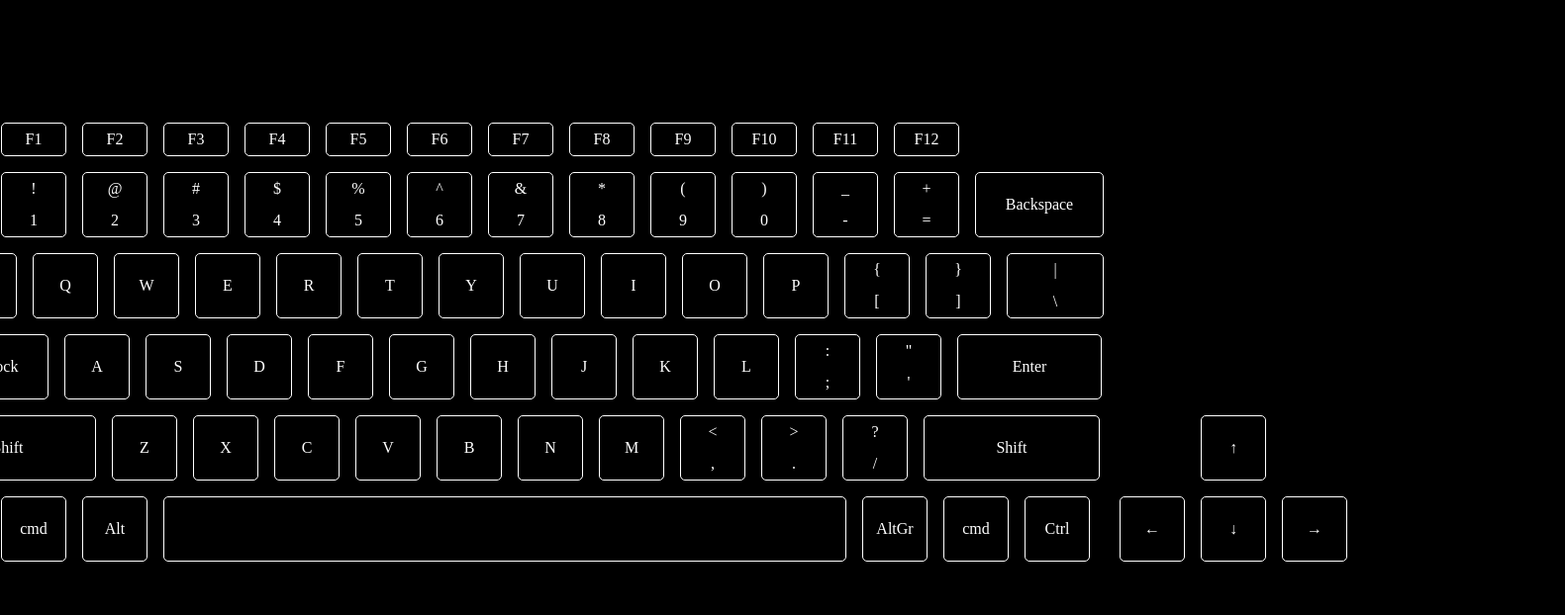
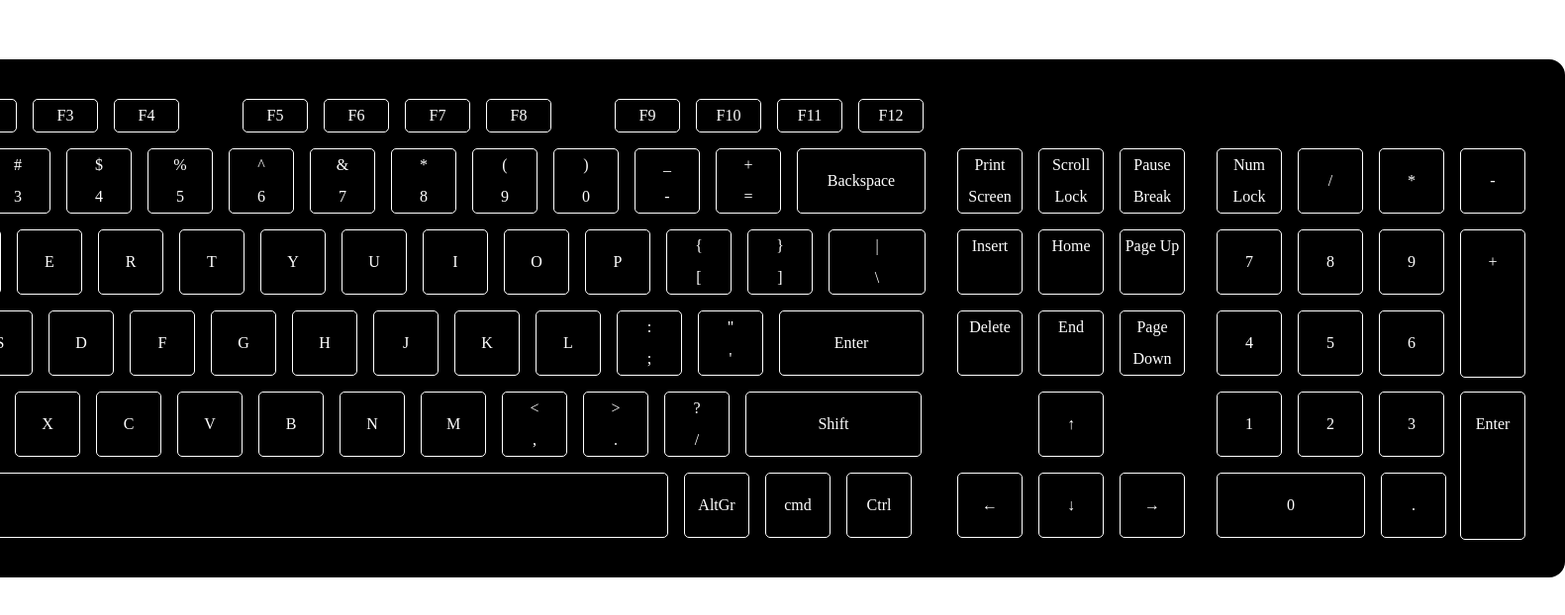
Before and after one commit to sriram23/vanilla-keyboard, a plain HTML site: page index.html in a window 1280 px wide. Shown: the part 144-766 px from the top of the page at 99% size, 1581 px wide, since content can reach past the window. Drawn offline with Linux system fonts and the light colour scheme.

Commit message:
Finished keyboard layout

```diff
--- a/index.html
+++ b/index.html
@@ -4,6 +4,7 @@
     <link rel="stylesheet" href="./styles/index.css" />
   </head>
   <body>
+    <div class="keyboard-container">
       <div class="prim-container">
         <div id="functional" class="functional"></div>
         <div id="number" class="numbers"></div>
@@ -12,10 +13,25 @@
         <div class="qwerty" id="qwerty-3"></div>
         <div class="qwerty" id="qwerty-4"></div>
       </div>
+      <div class="control-section" id="control-section">
+        <div class="control-container" id="control-container">
+          <div class="control" id="control1"></div>
+          <div class="control" id="control2"></div>
+          <div class="control" id="control3"></div>
+        </div>
         <div class="arrow-container" id="arrow-container">
           <div class="arrow-row1" id="arrow-row1"></div>
           <div class="arrow-row2" id="arrow-row2"></div>
         </div>
+      </div>
+      <div class="num-section" id="num-section">
+        <div class="numpad" id="numpad1"></div>
+        <div class="numpad" id="numpad2"></div>
+        <div class="numpad" id="numpad3"></div>
+        <div class="numpad" id="numpad4"></div>
+        <div class="numpad" id="numpad5"></div>
+      </div>
+    </div>
     <script src="./index.js" type="module"></script>
   </body>
 </html>
--- a/index.js
+++ b/index.js
@@ -1,4 +1,22 @@
-import { CAPS_ROW, FUNCTIONS, KEYS, NUM, SHIFT_ROW, TAB_ROW, CTRL_ROW, ARROWS_1, ARROWS_2 } from "./keys.js";
+import {
+  CAPS_ROW,
+  FUNCTIONS,
+  KEYS,
+  NUM,
+  SHIFT_ROW,
+  TAB_ROW,
+  CTRL_ROW,
+  ARROWS_1,
+  ARROWS_2,
+  INSERT_ROW,
+  PRINT_ROW,
+  DELETE_ROW,
+  NUM_LOCK_ROW,
+  NUM_ROW_1,
+  NUM_ROW_2,
+  NUM_ROW_3,
+  NUM_ROW_4,
+} from "./keys.js";
 
 function onDivClick(key) {
   console.log("Div clicked!", key.key);
@@ -71,3 +89,11 @@ renderKeys(SHIFT_ROW, "qwerty-3", ["querty-keys", "querty-keys-multi"]);
 renderKeys(CTRL_ROW, "qwerty-4", ["querty-keys", "querty-keys-multi"]);
 renderKeys(ARROWS_1, "arrow-row1", ["querty-keys", "querty-keys-multi"]);
 renderKeys(ARROWS_2, "arrow-row2", ["querty-keys", "querty-keys-multi"]);
+renderKeys(PRINT_ROW, "control1", ["control-keys", "querty-keys-multi"]);
+renderKeys(INSERT_ROW, "control2", ["control-keys", "querty-keys-multi"]);
+renderKeys(DELETE_ROW, "control3", ["control-keys", "querty-keys-multi"]);
+renderKeys(NUM_LOCK_ROW, "numpad1", ["querty-keys", "querty-keys-multi"]);
+renderKeys(NUM_ROW_1, "numpad2", ["querty-keys", "querty-keys-multi"]);
+renderKeys(NUM_ROW_2, "numpad3", ["querty-keys", "querty-keys-multi"]);
+renderKeys(NUM_ROW_3, "numpad4", ["querty-keys", "querty-keys-multi"]);
+renderKeys(NUM_ROW_4, "numpad5", ["querty-keys", "querty-keys-multi"]);
--- a/keys.js
+++ b/keys.js
@@ -62,21 +62,22 @@ export const KEYS = {
     cmdLeft: {key: 0, value:"cmd", value2: ""},
     cmdRight: {key: 0, value:"cmd", value2: ""},
     select: {key: 0, value:"select", value2: ""},
-    numZero:{key: 0, value:"0", value2: "Insert"},
-    numOne:{key: 0, value:"1", value2: "End"},
-    numTwo:{key: 0, value:"2", value2: "Down Arrow"},
-    numThree:{key: 0, value:"3", value2: "PgDn"},
-    numFour:{key: 0, value:"4", value2: "Left Arrow"},
+    numZero:{key: 0, value:"0", value2: ""},
+    numOne:{key: 0, value:"1", value2: ""},
+    numTwo:{key: 0, value:"2", value2: ""},
+    numThree:{key: 0, value:"3", value2: ""},
+    numFour:{key: 0, value:"4", value2: ""},
     numFive:{key: 0, value:"5", value2: ""},
-    numSix:{key: 0, value:"6", value2: "Right Arrow"},
-    numSeven:{key: 0, value:"7", value2: "Home"},
-    numEight:{key: 0, value:"8", value2: "Up Arrow"},
-    numNine:{key: 0, value:"9", value2: "PgUp"},
+    numSix:{key: 0, value:"6", value2: ""},
+    numSeven:{key: 0, value:"7", value2: ""},
+    numEight:{key: 0, value:"8", value2: ""},
+    numNine:{key: 0, value:"9", value2: ""},
     multiply:{key: 0, value:"*", value2: ""},
     add:{key: 0, value:"+", value2: ""},
     subtract:{key: 0, value:"-", value2: ""},
     dot:{key: 0, value:".", value2: ""},
     divide:{key: 0, value:"/", value2: ""},
+    numEnter:{key: 0, value:"Enter", value2: ""},
     f1:{key: 112, value:"F1", value2: ""},
     f2:{key: 113, value:"F2", value2: ""},
     f3:{key: 114, value:"F3", value2: ""},
@@ -111,3 +112,11 @@ export const SHIFT_ROW = ["shiftLeft","z","x","c","v","b","n","m","comma","perio
 export const CTRL_ROW = ["ctrlLeft","cmdLeft","altLeft","space","altRight","cmdRight","ctrlRight"]
 export const ARROWS_1 = ["upArrow"]
 export const ARROWS_2 = ["leftArrow","downArrow","rightArrow"]
+export const PRINT_ROW = ["printScreen", "scrollLock", "pauseBreak"]
+export const INSERT_ROW = ["insert", "home", "pageUp"]
+export const DELETE_ROW = ["delete", "end", "pageDown"]
+export const NUM_LOCK_ROW = ["numLock", "divide", "multiply", "subtract"]
+export const NUM_ROW_1 = ["numSeven","numEight","numNine","add"]
+export const NUM_ROW_2 = ["numFour","numFive","numSix"]
+export const NUM_ROW_3 = ["numOne","numTwo","numThree", "numEnter"]
+export const NUM_ROW_4 = ["numZero","dot"]
--- /dev/null
+++ b/styles/control.css
@@ -0,0 +1,8 @@
+.control-container {
+    display: flex;
+    flex-direction: column;
+}
+
+.control {
+    display: flex;
+}
--- a/styles/functional.css
+++ b/styles/functional.css
@@ -1,3 +1,6 @@
 .functional {
     display: flex;
 }
+#esc, #f4, #f8 {
+    margin-right: 3.5rem;
+}
--- a/styles/index.css
+++ b/styles/index.css
@@ -2,15 +2,34 @@
 @import './number.css';
 @import 'qwerty.css';
 @import 'arrow-container.css';
+@import 'control.css';
+@import 'numpad.css';
 body {
-    background-color: black;
     display: flex;
-    /* flex-direction: column; */
     justify-content: center;
     align-items: end;
     height: 90vh;
-    margin: unset;
     padding: unset;
+}
+
+.keyboard-container {
+    background-color: black;
+    display: flex;
+    padding: 2rem;
+    border-radius: 1rem;
+}
+
+.control-section {
+    margin: 0 1rem;
+    display: flex;
+    flex-direction: column;
+    justify-content: end;
+}
+
+.num-section {
+    display: flex;
+    flex-direction: column;
+    justify-content: end;
 }
 
 .basic-key {
@@ -46,3 +65,11 @@ body {
     margin:0.5rem;
     line-height: 2rem;
 }
+
+
+.control-keys {
+    height: 4rem;
+    width: 4rem;
+    margin:0.5rem;
+    line-height: 2rem;
+}
--- /dev/null
+++ b/styles/numpad.css
@@ -0,0 +1,23 @@
+.num-section {
+    display: flex;
+    flex-direction: column;
+    position: relative;
+}
+.numpad {
+    display: flex;
+}
+#add, #numEnter {
+    position: absolute;
+    height: 9.25rem;
+    right: 0;
+}
+#numZero {
+    width: 9.25rem;
+}
+
+#numLock {
+    height: 4rem;
+    width: 4rem;
+    margin:0.5rem;
+    line-height: 2rem;
+}
```
Lines whose indentation alone changed are shown as unchanged.
